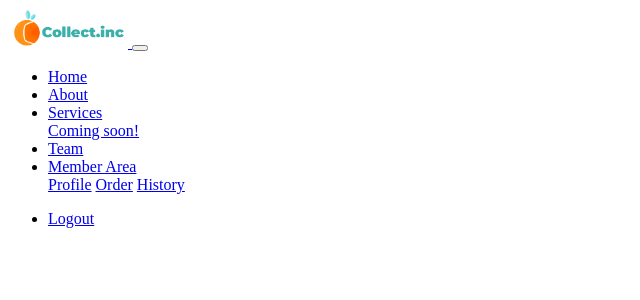
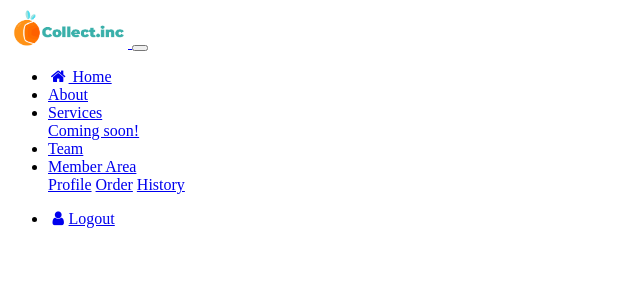
Before and after one commit to salbifaza/collectinc, a CodeIgniter 4 app: template app/Views/navbar.php in a window 1280 px wide. Shown: the top 300 px of the page, without its empty margins (0-640 px from the left). Run offline with PHP 8.4 and a stand-in for CodeIgniter, Linux system fonts and the light colour scheme; the template is opened without the code that fills it, so the values that code supplies are empty; some libraries are stand-ins or nearby versions.

Commit message:
ganti navbar

```diff
--- a/app/Views/login.php
+++ b/app/Views/login.php
@@ -51,6 +51,9 @@ $errors = $session->getFlashdata('errors');
                         <?= form_label("Password", "password") ?>
                         <?= form_password($password) ?>
                     </div>
+                    <label>
+                        <input type="checkbox" checked="checked" name="remember"> Remember me
+                    </label>
                     <div class="text-right">
                         <?= form_submit('submit', 'Submit', ['class' => 'btn btn-primary']) ?>
                     </div>
--- a/app/Views/navbar.php
+++ b/app/Views/navbar.php
@@ -1,3 +1,5 @@
+<link rel="stylesheet" href="https://cdnjs.cloudflare.com/ajax/libs/font-awesome/4.7.0/css/font-awesome.min.css">
+
 <?php
 $session = session();
 ?>
@@ -15,7 +17,7 @@ $session = session();
             <ul class="navbar-nav mr-auto">
                 <?php if ($session->get('isLoggedIn')) : ?>
                     <li class="nav-item active">
-                        <a class="nav-link" href="<?= site_url() ?>">Home</a>
+                        <a class="nav-link" href="<?= site_url() ?>"><i class="fa fa-fw fa-home"></i> Home</a>
                     </li>
                     <li class="nav-item active">
                         <a class="nav-link" href="<?= site_url('home/about') ?>">About </a>
@@ -40,7 +42,7 @@ $session = session();
 
                 <?php else : ?>
                     <li class="nav-item active">
-                        <a class="nav-link" href="<?= site_url() ?>">Home </a>
+                        <a class="nav-link" href="<?= site_url() ?>"><i class="fa fa-fw fa-home"></i> Home</a>
                     </li>
                     <li class="nav-item active">
                         <a class="nav-link" href="<?= site_url('home/about') ?>">About </a>
@@ -60,11 +62,11 @@ $session = session();
                 <ul class="navbar-nav mr-auto">
                     <?php if ($session->get('isLoggedIn')) : ?>
                         <li class="nav-item">
-                            <a class="btn btn-light" href="<?= site_url('auth/logout') ?>">Logout</a>
+                            <a class="btn btn-light" href="<?= site_url('auth/logout') ?>"><i class="fa fa-fw fa-user"></i>Logout</a>
                         </li>
                     <?php else : ?>
                         <li class="nav-item">
-                            <a class="btn btn-light" href="<?= site_url('auth/login') ?>">Login</a>
+                            <a class="btn btn-light" href="<?= site_url('auth/login') ?>"><i class="fa fa-fw fa-user"></i>Login</a>
                         </li>
                         <li class="nav-item">
                             <a class="btn btn-light" href="<?= site_url('auth/register') ?>">Register</a>
```
